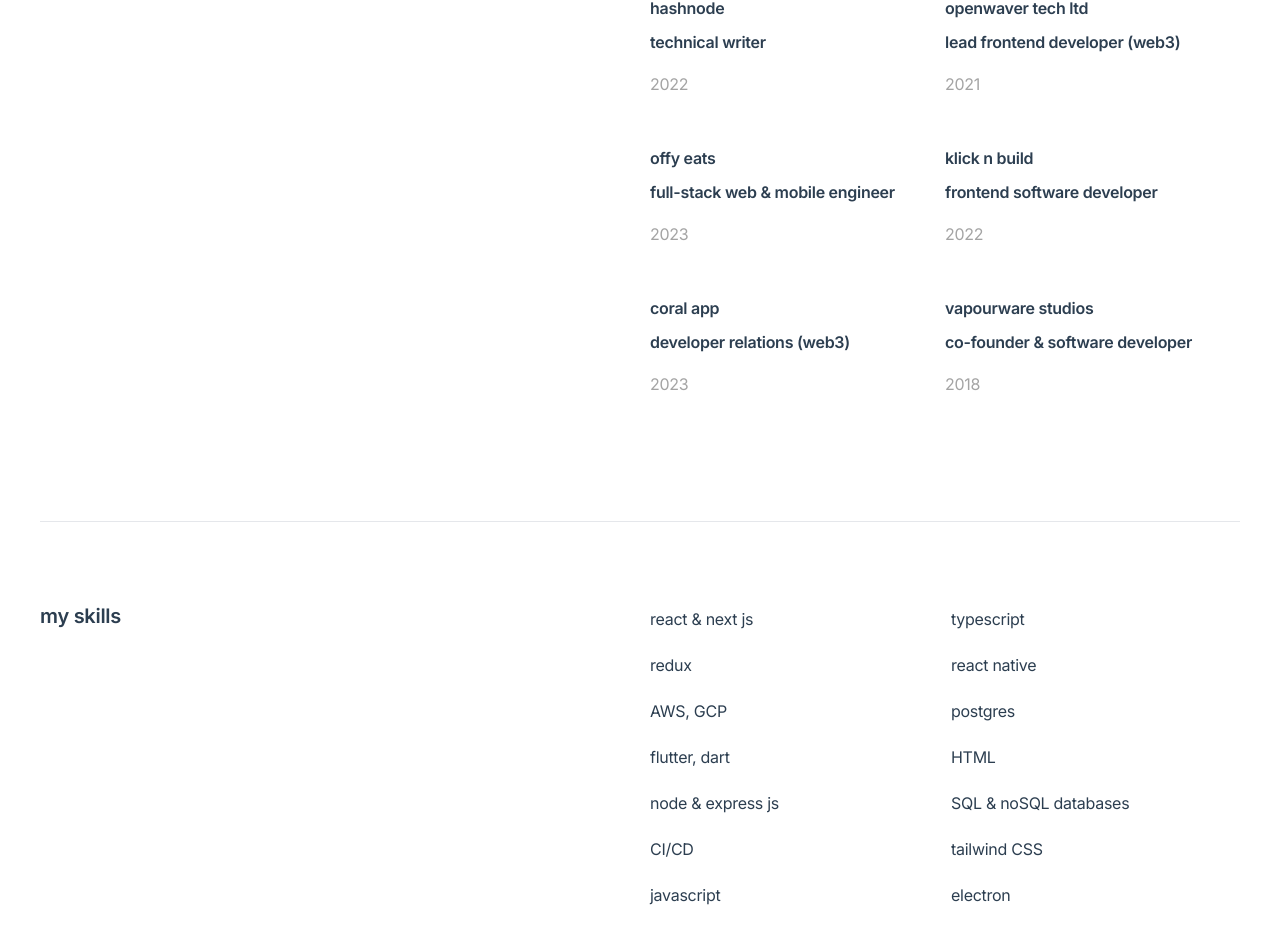
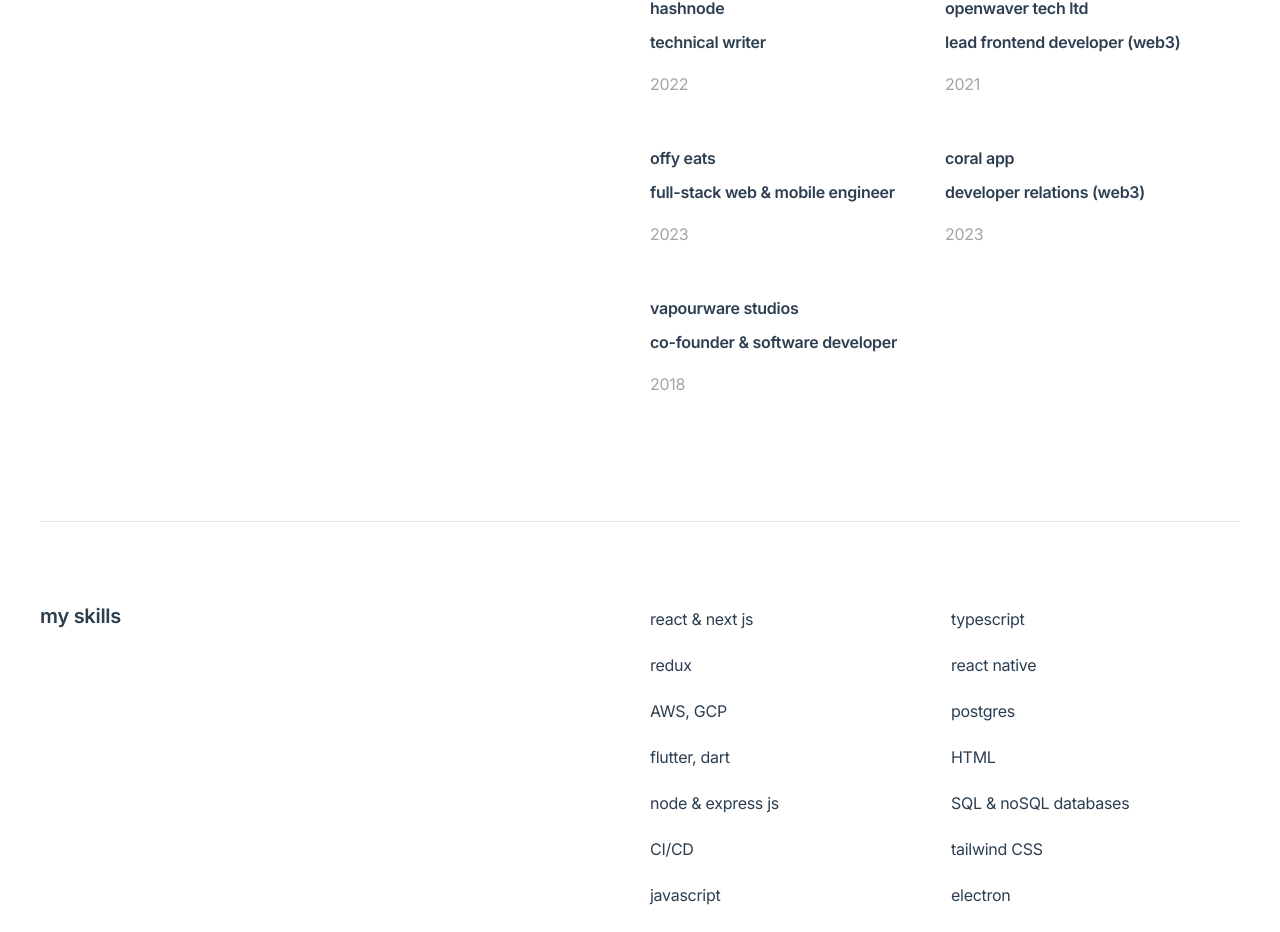
Before and after one commit to langf00rd/my-portfolio-site, a Next.js app: page / in a window 1280 px wide. Shown: the part 1196-2128 px from the top of the page. Built offline with nearby package versions, Linux system fonts and the light colour scheme.

Commit message:
refactor: update projects list

```diff
--- a/constants/content.tsx
+++ b/constants/content.tsx
@@ -245,11 +245,6 @@
     years: "2023",
   },
   {
-    companyName: "klick n build",
-    jobTitle: "frontend software developer",
-    years: "2022",
-  },
-  {
     companyName: "coral app",
     jobTitle: "developer relations (web3)",
     years: "2023",
```
